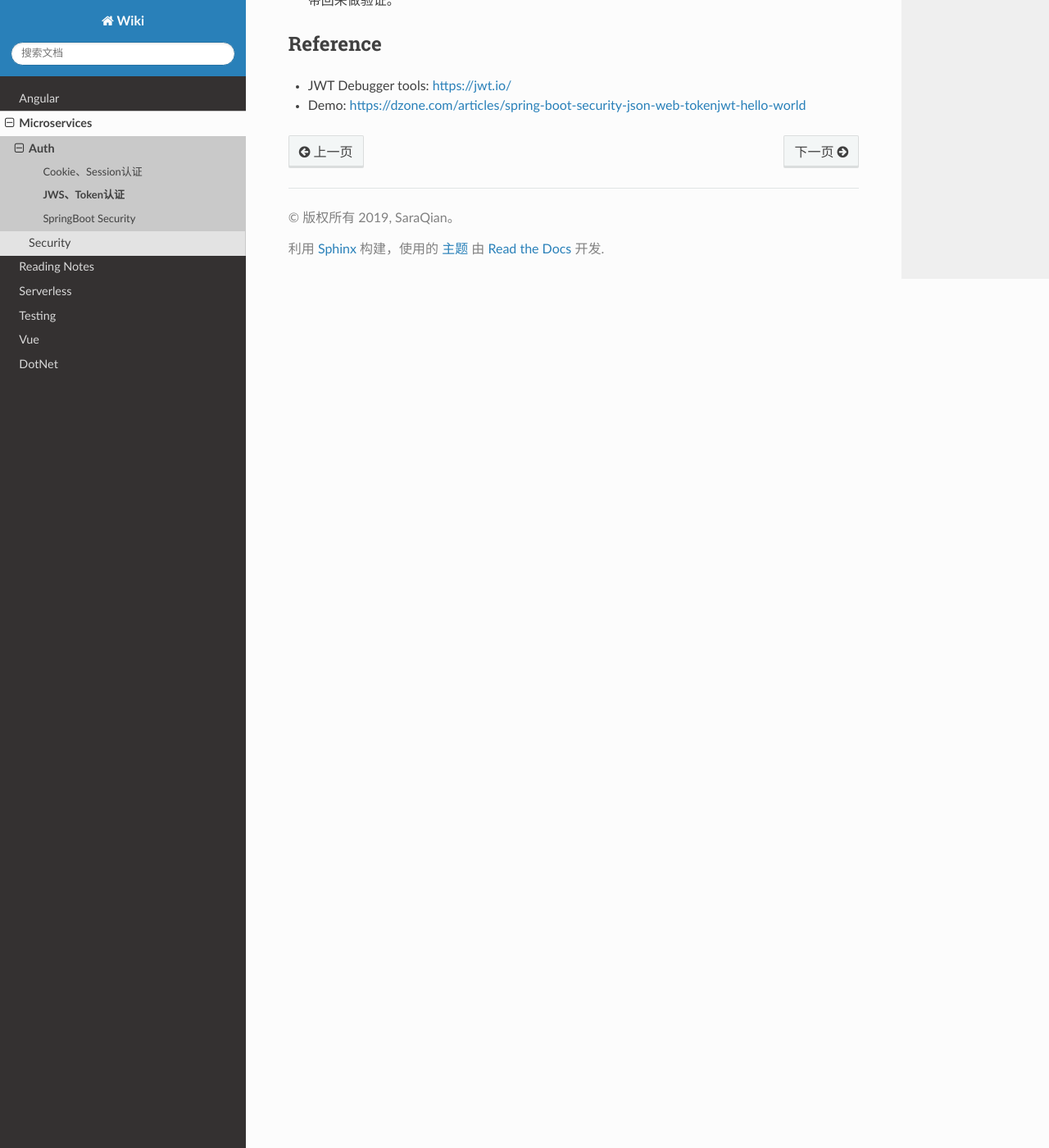
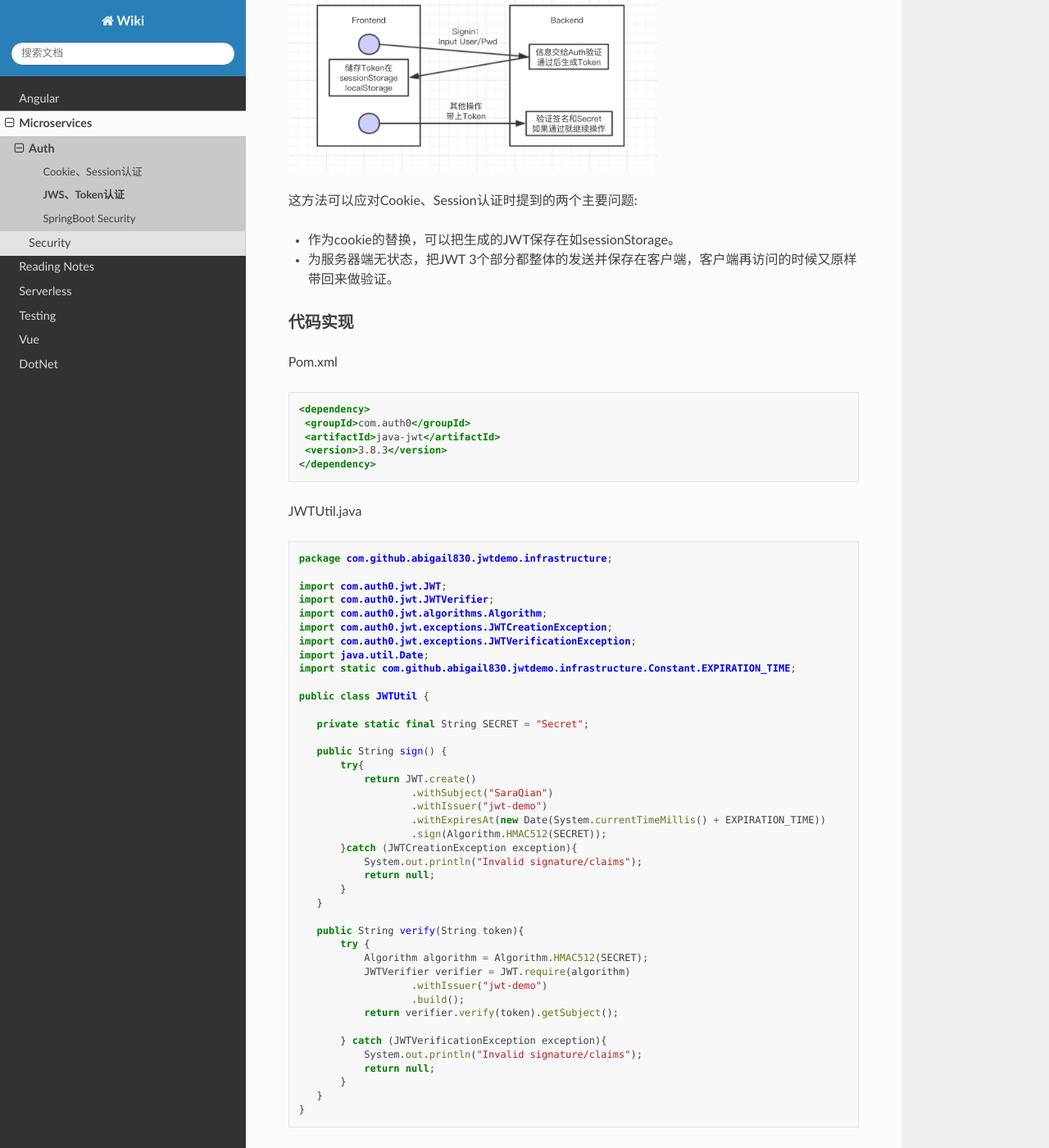
Before and after one commit to abigail830/Sphinx_wiki, a Sphinx documentation site: the page built from source/Microservices/Auth/JWS_token.rst, in a window 1280 px wide and 1400 px high, scrolled down 1413 px. Shown: the whole window at 82% size. Built offline with Sphinx 7.4.7 and the Read the Docs theme 2.0.0, drawn with Linux system fonts in a browser that asks for light colours; some of the changed text lies outside the part shown.

Commit message:
Update JWS_token.rst

```diff
--- a/source/Microservices/Auth/JWS_token.rst
+++ b/source/Microservices/Auth/JWS_token.rst
@@ -44,7 +44,7 @@ Payload
   }
 
 
-默认field(也可以添加私有field，如上),在传输前会对内容进行Base64Url转换
+默认field可称为claim(也可以添加私有field，如上),在传输前会对内容进行Base64Url转换
 
 * iss (issuer)：签发人
 * exp (expiration time)：过期时间
@@ -65,10 +65,80 @@ Signature
 Authentication
 -----------------------
 
+上面所说的，JWT只是一个token的形式， 综合运用了Encoding（Base64）和Signature。
+
+大致流程
+^^^^^^^^
+
+.. image:: ../../../images/jwt.png
+ :width: 450px
+
+
 这方法可以应对Cookie、Session认证时提到的两个主要问题:
 
-* 作为cookie的替换，可以把生成的JWT保存的如sessionStorage。
+* 作为cookie的替换，可以把生成的JWT保存在如sessionStorage。
 * 为服务器端无状态，把JWT 3个部分都整体的发送并保存在客户端，客户端再访问的时候又原样带回来做验证。
+
+
+代码实现
+^^^^^^^^^
+
+Pom.xml
+
+.. code-block:: xml
+
+ <dependency>
+  <groupId>com.auth0</groupId>
+  <artifactId>java-jwt</artifactId>
+  <version>3.8.3</version>
+ </dependency>
+
+JWTUtil.java
+
+.. code-block:: java
+
+ package com.github.abigail830.jwtdemo.infrastructure;
+
+ import com.auth0.jwt.JWT;
+ import com.auth0.jwt.JWTVerifier;
+ import com.auth0.jwt.algorithms.Algorithm;
+ import com.auth0.jwt.exceptions.JWTCreationException;
+ import com.auth0.jwt.exceptions.JWTVerificationException;
+ import java.util.Date;
+ import static com.github.abigail830.jwtdemo.infrastructure.Constant.EXPIRATION_TIME;
+
+ public class JWTUtil {
+
+    private static final String SECRET = "Secret";
+
+    public String sign() {
+        try{
+            return JWT.create()
+                    .withSubject("SaraQian")
+                    .withIssuer("jwt-demo")
+                    .withExpiresAt(new Date(System.currentTimeMillis() + EXPIRATION_TIME))
+                    .sign(Algorithm.HMAC512(SECRET));
+        }catch (JWTCreationException exception){
+            System.out.println("Invalid signature/claims");
+            return null;
+        }
+    }
+
+    public String verify(String token){
+        try {
+            Algorithm algorithm = Algorithm.HMAC512(SECRET);
+            JWTVerifier verifier = JWT.require(algorithm)
+                    .withIssuer("jwt-demo")
+                    .build();
+            return verifier.verify(token).getSubject();
+
+        } catch (JWTVerificationException exception){
+            System.out.println("Invalid signature/claims");
+            return null;
+        }
+    }
+ }
+
 
 
 Reference
```
